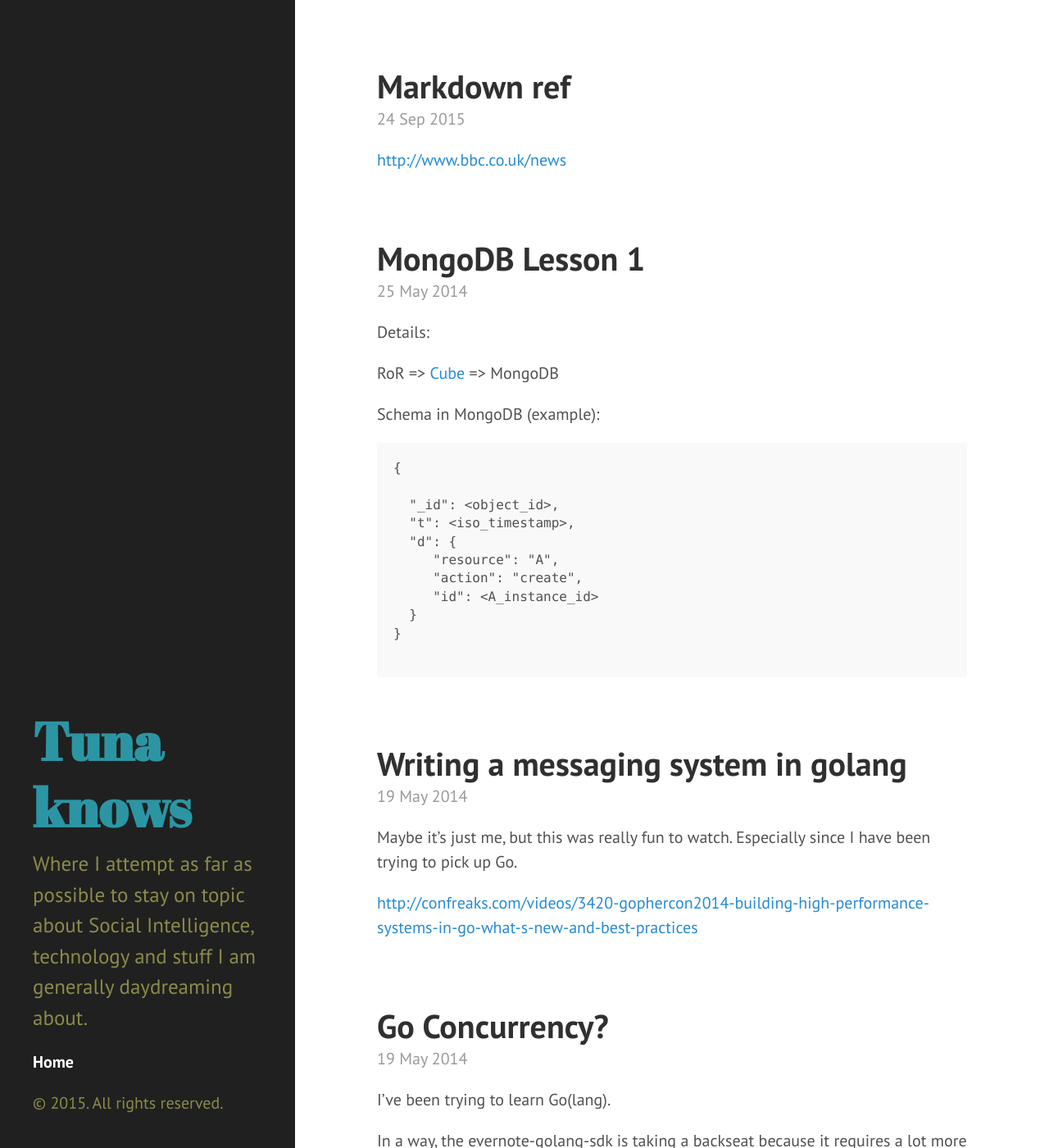
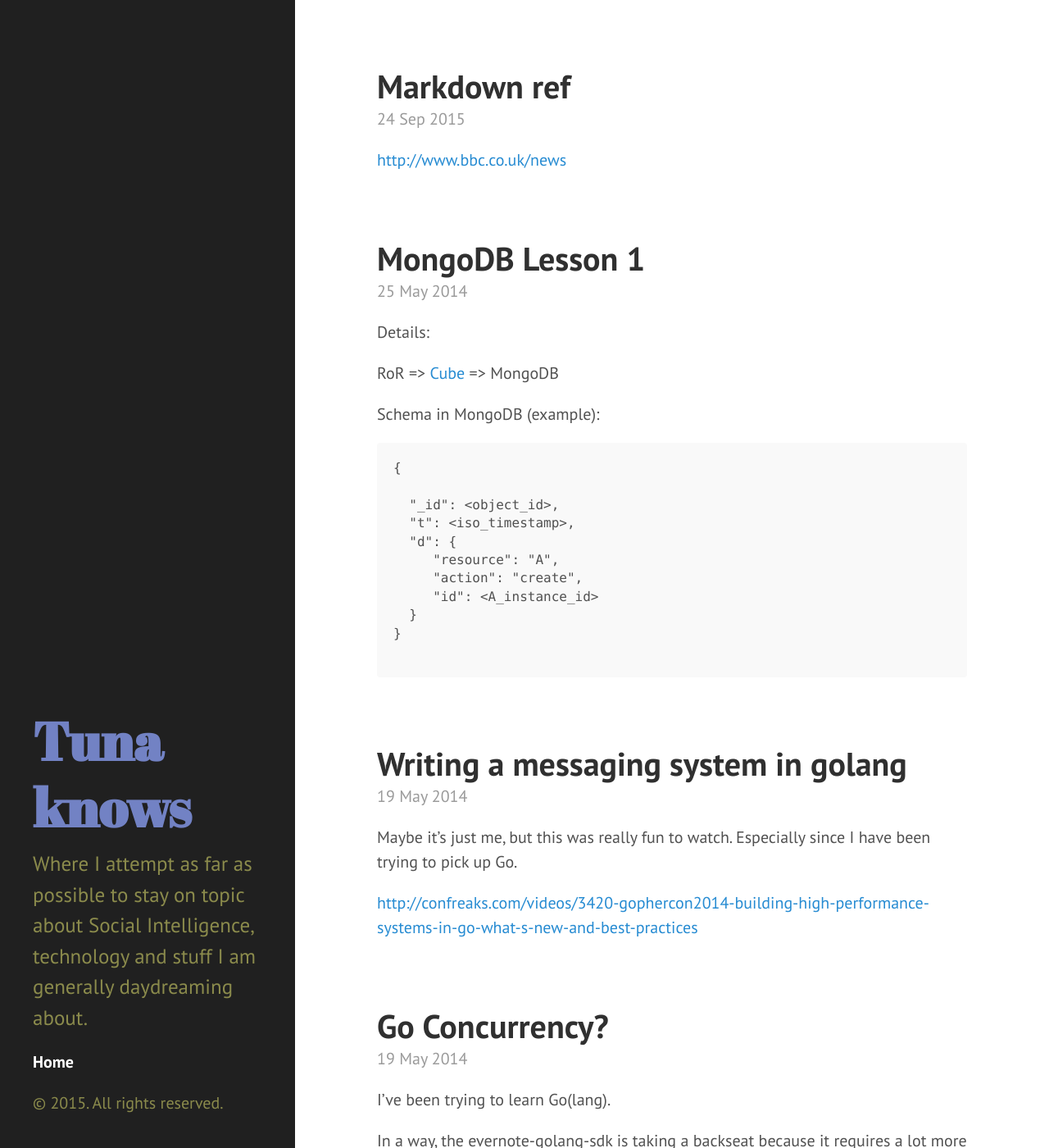
Before and after one commit to edstephens/edstephens.github.io, a Jekyll site: the page built from index.html, in a window 1280 px wide and 1400 px high. Shown: the whole window at 82% size. Built offline with Jekyll 4.4.1, drawn with Linux system fonts in a browser that asks for light colours; the list of posts is cut into pages by our own code.

Commit message:
Update hyde.css

```diff
--- a/public/css/hyde.css
+++ b/public/css/hyde.css
@@ -77,7 +77,7 @@ html {
 
 /* About section */
 .sidebar-about h1 {
-  color: #2C95A3;
+  color: #7282C4;
   margin-top: 0;
   font-family: "Abril Fatface", serif;
   font-size: 3.25rem;
```
